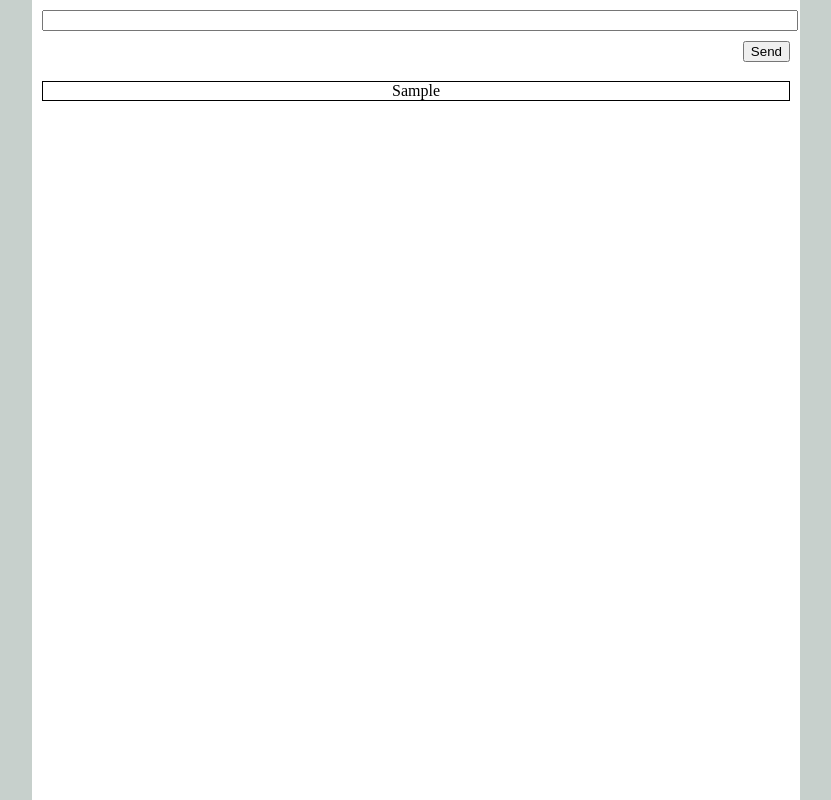
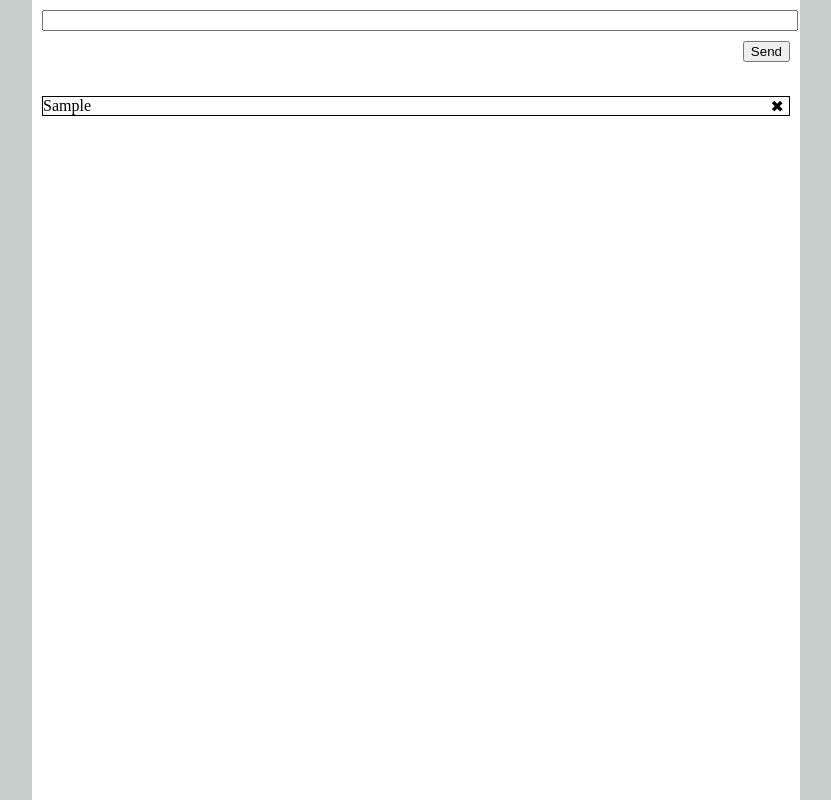
Before and after one commit to AnnieMalysheva/ITMO_JS2_Coursework, a plain HTML site: page task1/index.html in a window 1280 px wide. Both pictures are taken after typing "Sample" into the empty fields and a click on the button "Send". Shown: the whole page, without its empty margins (224-1055 px from the left). Drawn offline with Linux system fonts and the light colour scheme.

Commit message:
Task1 finished

```diff
--- a/task1/script.js
+++ b/task1/script.js
@@ -5,18 +5,33 @@ var button = document.getElementById('button');
 button.addEventListener("click", function () {
     var elem = document.createElement('div');
     var text = document.createTextNode(textArea.value);
-    elem.style.textAlign = 'center';
+    var del = document.createElement('div');
+    elem.style.textAlign = 'left';
     elem.style.border = '1px solid black';
+    elem.id = 'elem';
+    del.id = 'del';
+
     elem.appendChild(text);
+    elem.appendChild(del);
     box.appendChild(elem);
+
     box.style.marginTop = '50px';
+    box.style.padding = '15px 0 0 0';
+
     textArea.value = '';
+
+    del.innerHTML = '&#10006;';
+    del.style.cursor = 'pointer';
+    del.style.float = 'right';
+    del.style.marginRight = '5px';
+
   });
 
-var del = document.createElement('');
-    elem.appendChild(del);
 
-//'<div id="item">' + text + '</div>'
+box.addEventListener('click', function(event) {
+    var currentObj = event.target;
+	currentObj.parentNode.remove();
+});
 
 
 
```
Also changed, not shown: task1/style.css (line endings or trailing spaces).
